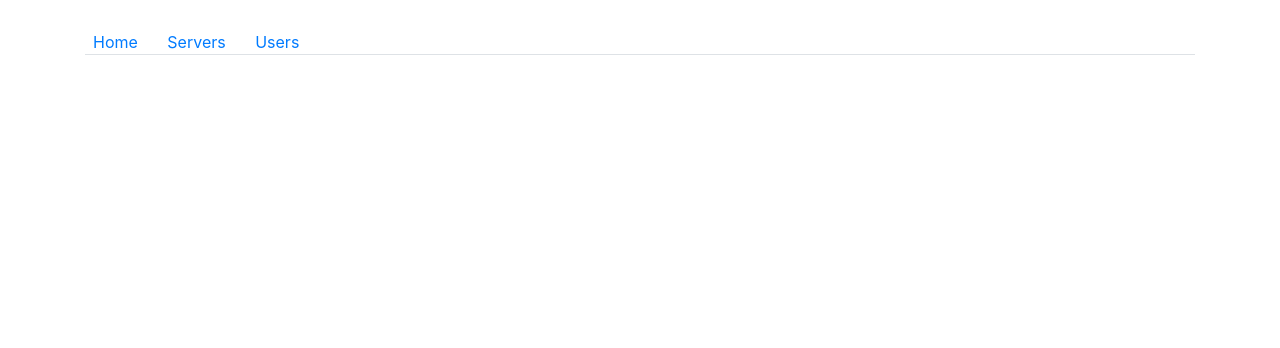
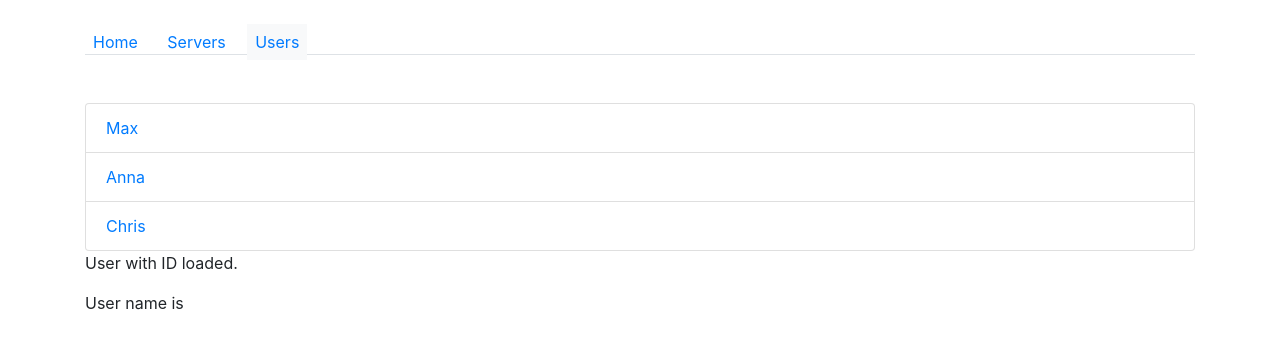
Before and after one commit to spankbang/AngularLearnRouting, an Angular app: page /users in a window 1280 px wide. Before the commit this address led to /. Shown: the top 348 px of the page. Built offline with nearby package versions, Linux system fonts and the light colour scheme.

Commit message:
added code at app.module.ts at line 20 and user.component.ts at line 14 to 19

```diff
--- a/src/app/app.module.ts
+++ b/src/app/app.module.ts
@@ -16,7 +16,8 @@
 
 const appRoutes: Routes = [
   { path: "", component: HomeComponent },
-  { path: "users/:id", component: UsersComponent },
+  { path: "users", component: UsersComponent },
+  { path: "user/:id/:name", component: UserComponent },
   { path: "servers", component: ServersComponent },
 ]
 
--- a/src/app/users/user/user.component.html
+++ b/src/app/users/user/user.component.html
@@ -1,2 +1,2 @@
-<p>User with ID _ID_ loaded.</p>
-<p>User name is _NAME_</p>
+<p>User with ID {{user.id}} loaded.</p>
+<p>User name is {{user.name}}</p>
--- a/src/app/users/user/user.component.ts
+++ b/src/app/users/user/user.component.ts
@@ -1,4 +1,5 @@
 import { Component, OnInit } from '@angular/core';
+import { ActivatedRoute } from '@angular/router';
 
 @Component({
   selector: 'app-user',
@@ -8,9 +9,14 @@
 export class UserComponent implements OnInit {
   user: {id: number, name: string};
 
-  constructor() { }
+  constructor(private activatedRoute:ActivatedRoute) { }
 
   ngOnInit() {
+    this.user = {
+      id: this.activatedRoute.snapshot.params['id'],
+      name: this.activatedRoute.snapshot.params['name']
+
+    }
   }
 
 }
```
